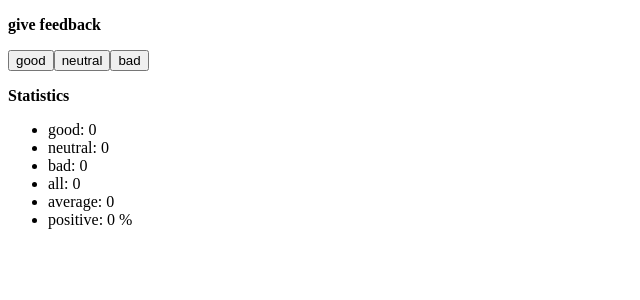
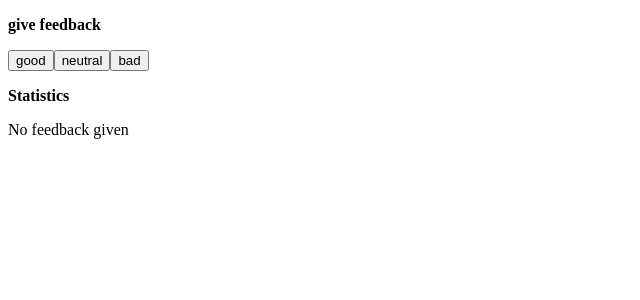
Before and after one commit to Heidi-Suurkaulio/fullstack-kurssi, a React (Vite) app in the folder Osa1/unicafe/: page / in a window 1280 px wide. Shown: the top 300 px of the page, without its empty margins (0-640 px from the left). Built offline with nearby package versions, Linux system fonts and the light colour scheme.

Commit message:
tehtavat 1.8 ja 1.9 jos ymmarsin oikein

```diff
--- a/Osa1/unicafe/src/App.jsx
+++ b/Osa1/unicafe/src/App.jsx
@@ -7,7 +7,16 @@ const Button = ({ handleClick, text }) => (
   </button>
 )
 
-const Display = ({good, neutral, bad, all, avg, positive}) => {
+const Statistics = ({good, neutral, bad, all, avg, positive}) => {
+  if (all < 1) {
+    return (
+      <div>
+        <p><b>Statistics</b></p>
+        <p>No feedback given</p>
+      </div>
+    )
+  }
+
   return (
     <div>
       <p><b>Statistics</b></p>
@@ -90,7 +99,7 @@ const App = () => {
       <Button handleClick={handleNeutral} text = 'neutral' />
       <Button handleClick={handleBad} text = 'bad' />
       </div>
-      <Display good = {good} neutral = {neutral} bad = {bad}
+      <Statistics good = {good} neutral = {neutral} bad = {bad}
       all = {all} avg = {avg} positive = {positive} />
     </div>
   )
```
